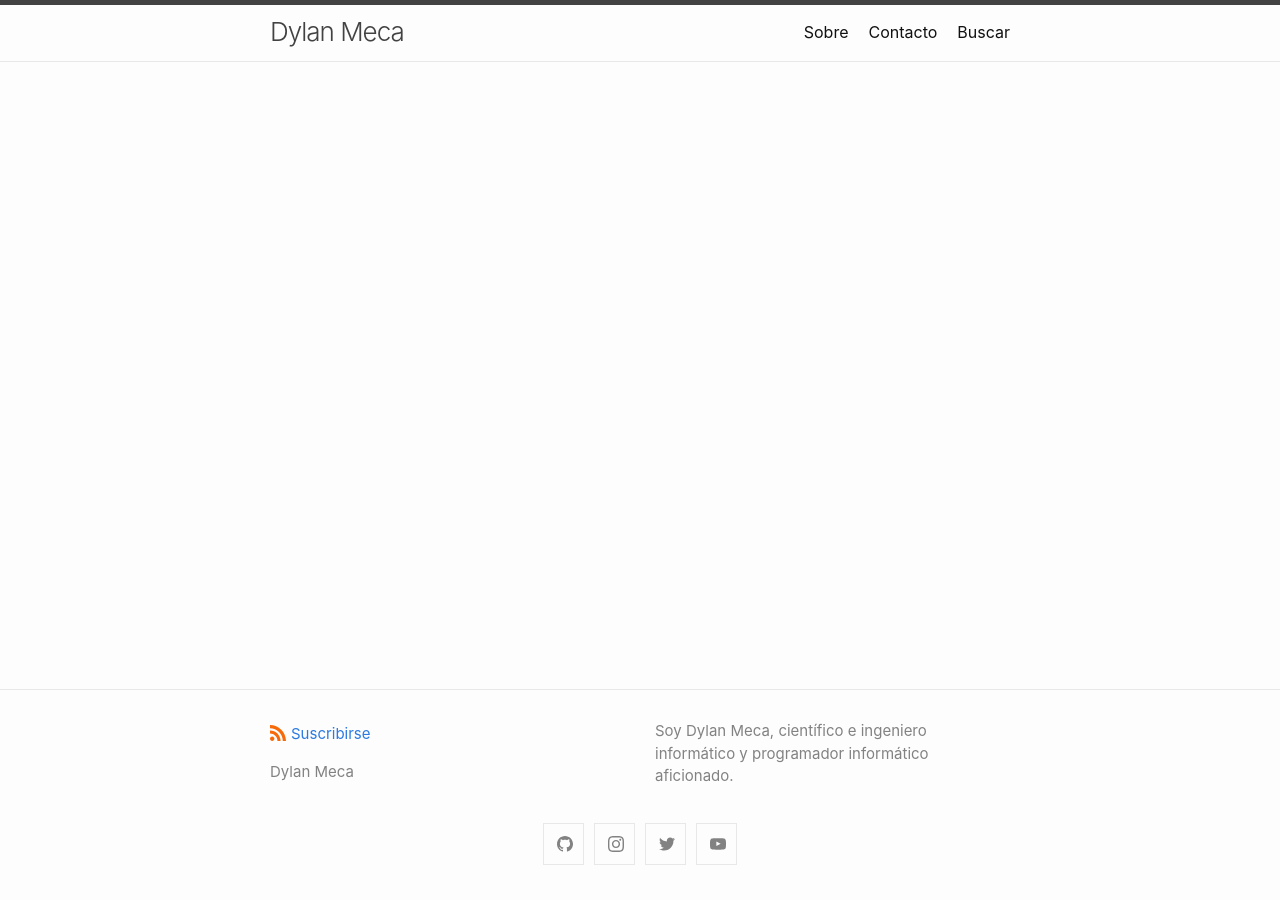
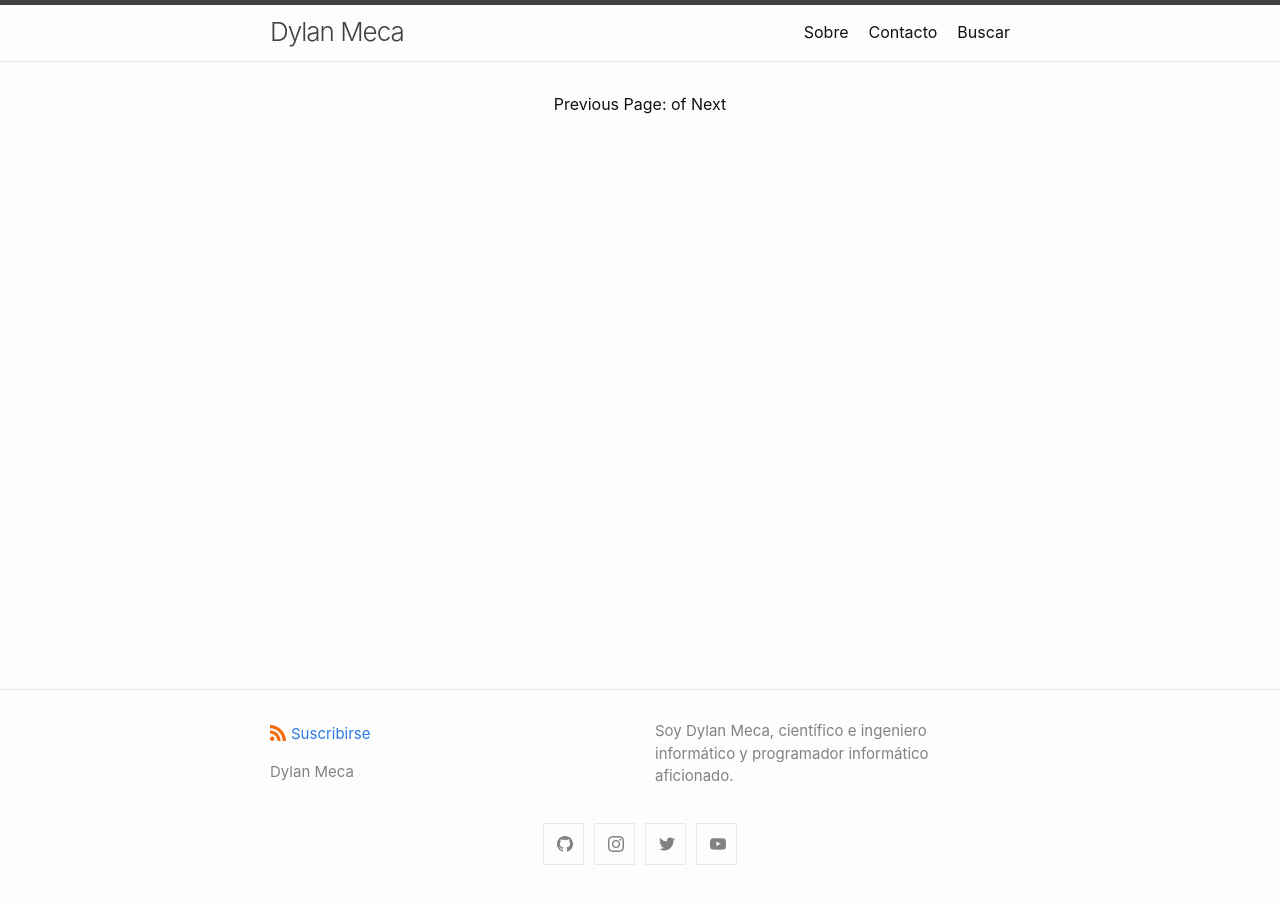
Before and after one commit to dylanmeca/dylanmeca.github.io, a Jekyll site: the page built from index.md, in a window 1280 px wide. Built offline with Jekyll 4.4.1, drawn with Linux system fonts in a browser that asks for light colours.

Commit message:
Update home.html

```diff
--- a/_layouts/home.html
+++ b/_layouts/home.html
@@ -9,54 +9,32 @@
 
   {{ content }}
 
+{% for post in paginator.posts %}
+<h1><a href="{{ post.url }}">{{ post.title }}</a></h1>
+<p class="author">
+  <span class="date">{{ post.date }}</span>
+</p>
+<div class="content">
+  {{ post.content }}
+</div>
+{% endfor %}
 
-  {% if site.paginate %}
-    {% assign posts = paginator.posts %}
+<!-- Pagination links -->
+<div class="pagination">
+  {% if paginator.previous_page %}
+    <a href="{{ paginator.previous_page_path }}" class="previous">
+      Previous
+    </a>
   {% else %}
-    {% assign posts = site.posts %}
+    <span class="previous">Previous</span>
   {% endif %}
-
-
-  {%- if posts.size > 0 -%}
-    {%- if page.list_title -%}
-      <h2 class="post-list-heading">{{ page.list_title }}</h2>
-    {%- endif -%}
-    <ul class="post-list">
-      {%- assign date_format = site.minima.date_format | default: "%b %-d, %Y" -%}
-      {%- for post in posts -%}
-      <li>
-        <span class="post-meta">{{ post.date | date: date_format }}</span>
-        <h3>
-          <a class="post-link" href="{{ post.url | relative_url }}">
-            {{ post.title | escape }}
-          </a>
-        </h3>
-            {{ post.description | escape }}
-        {%- if site.show_excerpts -%}
-          {{ post.excerpt }}
-        {%- endif -%}
-      </li>
-      {%- endfor -%}
-    </ul>
-
-    {% if site.paginate %}
-      <div class="pager">
-        <ul class="pagination">
-        {%- if paginator.previous_page %}
-          <li><a href="{{ paginator.previous_page_path | relative_url }}" class="previous-page">{{ paginator.previous_page }}</a></li>
-        {%- else %}
-          <li><div class="pager-edge">•</div></li>
-        {%- endif %}
-          <li><div class="current-page">{{ paginator.page }}</div></li>
-        {%- if paginator.next_page %}
-          <li><a href="{{ paginator.next_page_path | relative_url }}" class="next-page">{{ paginator.next_page }}</a></li>
-        {%- else %}
-          <li><div class="pager-edge">•</div></li>
-        {%- endif %}
-        </ul>
-      </div>
-    {%- endif %}
-
-  {%- endif -%}
-
+  <span class="page_number ">
+    Page: {{ paginator.page }} of {{ paginator.total_pages }}
+  </span>
+  {% if paginator.next_page %}
+    <a href="{{ paginator.next_page_path }}" class="next">Next</a>
+  {% else %}
+    <span class="next ">Next</span>
+  {% endif %}
 </div>
+</div>
```
